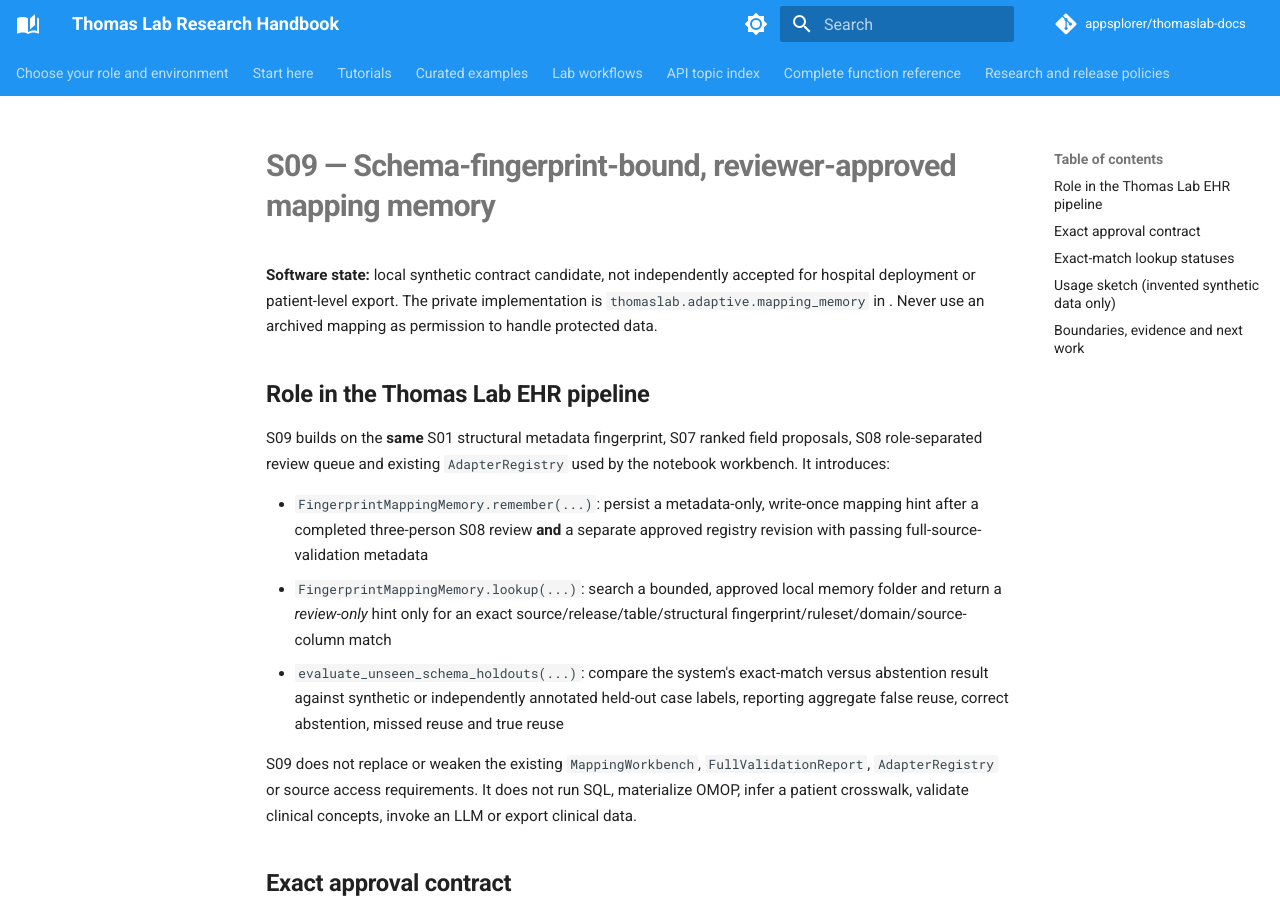
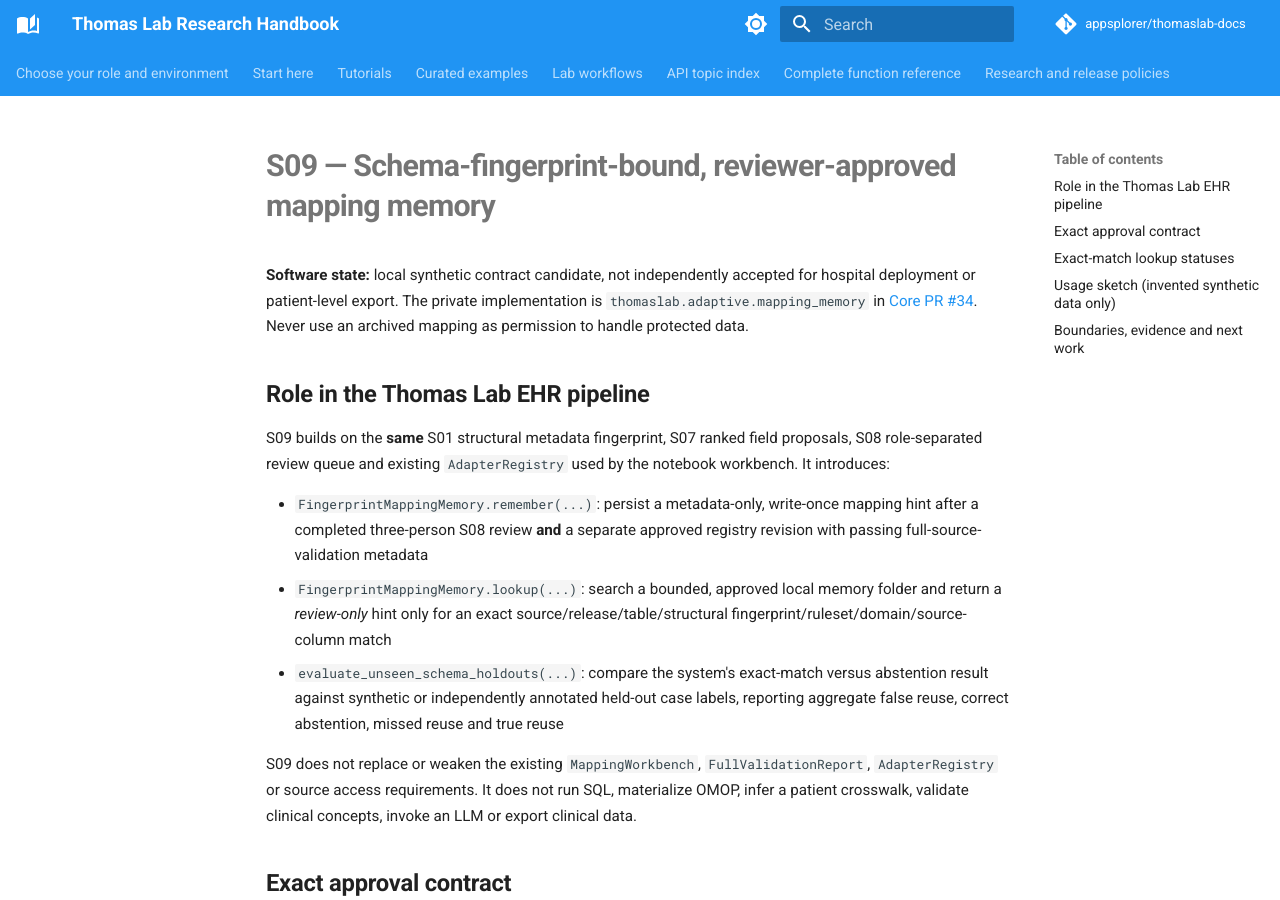
Before and after one commit to appsplorer/thomaslab-docs, an MkDocs documentation site: the page built from docs/reference/functions/mapping_memory.md, in a window 1280 px wide and 900 px high. Built offline with MkDocs 1.6.1 and Material for MkDocs 9.7.7, drawn with Linux system fonts in a browser that asks for light colours; comment, search, counter and statistics services are not loaded.

Commit message:
docs(ehr): use native Markdown URL in S09 handbook reference

```diff
--- a/docs/reference/functions/mapping_memory.md
+++ b/docs/reference/functions/mapping_memory.md
@@ -1,6 +1,6 @@
 # S09 — Schema-fingerprint-bound, reviewer-approved mapping memory
 
-**Software state:** local synthetic contract candidate, not independently accepted for hospital deployment or patient-level export. The private implementation is `thomaslab.adaptive.mapping_memory` in <Link title="Core PR #34" url="https://github.com/appsplorer/thomaslab-core/pull/34"/>. Never use an archived mapping as permission to handle protected data.
+**Software state:** local synthetic contract candidate, not independently accepted for hospital deployment or patient-level export. The private implementation is `thomaslab.adaptive.mapping_memory` in [Core PR #34](https://github.com/appsplorer/thomaslab-core/pull/34). Never use an archived mapping as permission to handle protected data.
 
 ## Role in the Thomas Lab EHR pipeline
 
```
